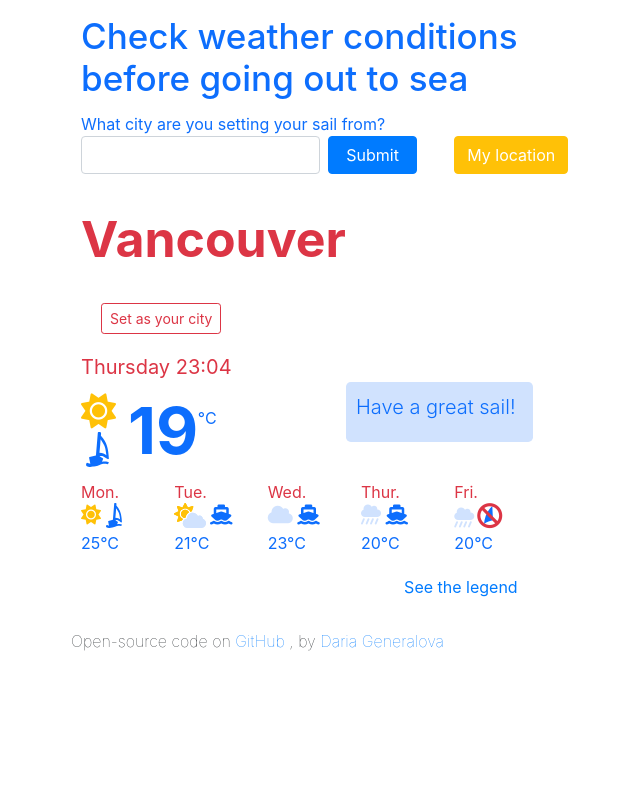
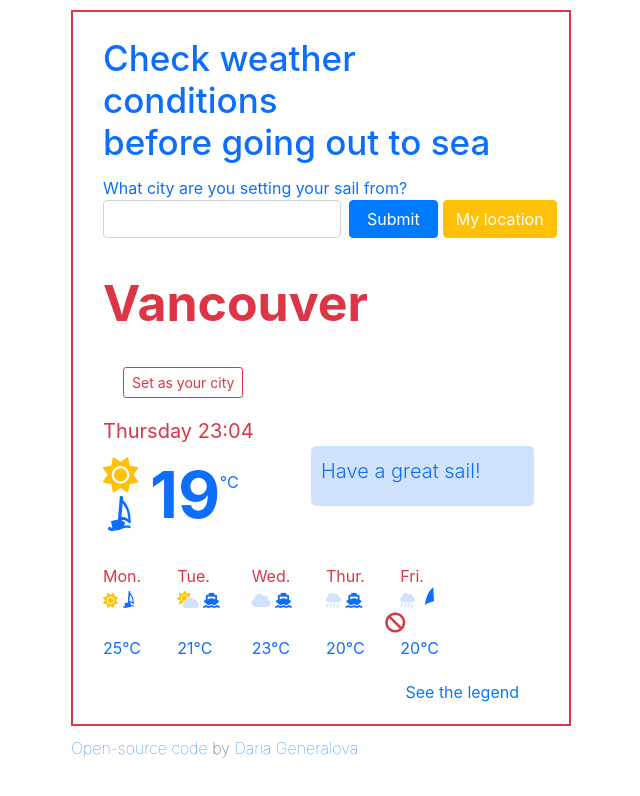
Before and after one commit to dashageneralova/WeatherApp, a website built with Parcel: page index.html in a window 1280 px wide. Shown: the whole page, without its empty margins (14-654 px from the left). Built offline with nearby package versions, Linux system fonts and the light colour scheme.

Commit message:
Tidied up the layout design

```diff
--- a/index.html
+++ b/index.html
@@ -3,7 +3,10 @@
   <head>
     <meta charset="UTF-8" />
     <meta http-equiv="X-UA-Compatible" content="IE=edge" />
-    <meta name="viewport" content="width=device-width, initial-scale=1.0" />
+    <meta
+      name="viewport"
+      content="width=device-width, initial-scale=1.0"
+    />
     <script src="https://unpkg.com/axios/dist/axios.min.js"></script>
     <title>Forecast</title>
     <link
@@ -32,28 +35,35 @@
         </div>
 
         <div class="row">
-          <div class="col-4">
+          <div class="col-10">
             <form class="form-inline row align" id="city-form">
-              <label class="sr-only" for="inlineFormInputCity2">Name</label>
+              <label class="sr-only" for="inlineFormInputCity2"
+                >Name</label
+              >
               <input
                 type="text"
                 class="form-control mb-2 mr-sm-2 col-8"
                 id="inlineFormInputCity2"
               />
-              <button type="submit" class="btn btn-primary mb-2 col-3">
+              <button
+                type="submit"
+                class="btn btn-primary mb-2 col-3"
+              >
                 Submit
               </button>
             </form>
           </div>
-          <div class="col-1">
-            <button type="button" class="btn btn-warning" id="current-position">
+          <div class="col-2">
+            <button
+              type="button"
+              class="btn btn-warning"
+              id="current-position"
+            >
               My location
             </button>
           </div>
         </div>
 
-        <div class="row">
-          <div class="col-5">
         <div class="city" id="city">
           Vancouver
           <button
@@ -63,103 +73,93 @@
             Set as your city
           </button>
         </div>
-          </div>
-        </div>
 
-        <div class="row">
-          <div class="col-5">
         <div class="dateTime" id="dateTime"></div>
-          </div>
-        </div>
 
         <div class="row currentInfo">
-          <div class="col-3">
+          <div class="col-6">
             <i class="fas fa-sun icon upper"></i>
             <img src="src/yacht.svg" class="icon bottom" />
             <span class="current" id="currentTemperature">19</span>
             <span class="unit">°C</span>
           </div>
-          <div class="col-2 jumbotron verdict">
+          <div class="col-6 jumbotron verdict">
             <p class="lead" id="jumbo">Have a great sail!</p>
           </div>
         </div>
 
         <div class="row">
-          <div class="col-1 forecastDay">
-            Mon.
-          </div>
-          <div class="col-1 forecastDay">
-            Tue.
-          </div>
-          <div class="col-1 forecastDay">
-            Wed.
-          </div>
-          <div class="col-1 forecastDay">
-            Thur.
-          </div>
-          <div class="col-1 forecastDay">
-            Fri.
-          </div>
+          <div class="col-2 forecastDay">Mon.</div>
+          <div class="col-2 forecastDay">Tue.</div>
+          <div class="col-2 forecastDay">Wed.</div>
+          <div class="col-2 forecastDay">Thur.</div>
+          <div class="col-2 forecastDay">Fri.</div>
         </div>
         <div class="row">
-          <div class="col-1 forecastWeather">
+          <div class="col-2 forecastWeather">
             <i class="fas fa-sun forecastIcon sunIcon"></i>
             <img src="src/yacht.svg" class="forecastPic" />
           </div>
-          <div class="col-1 forecastWeather">
+          <div class="col-2 forecastWeather">
             <img src="src/sun-cloud.svg" class="forecastPic" />
             <i class="fas fa-ship forecastIcon shipIcon"></i>
           </div>
-          <div class="col-1 forecastWeather">
+          <div class="col-2 forecastWeather">
             <i class="fas fa-cloud forecastIcon cloudIcon"></i>
             <i class="fas fa-ship forecastIcon shipIcon"></i>
           </div>
-          <div class="col-1 forecastWeather">
-            <i class="fas fa-cloud-showers-heavy forecastIcon cloudIcon"></i>
+          <div class="col-2 forecastWeather">
+            <i
+              class="
+                fas
+                fa-cloud-showers-heavy
+                forecastIcon
+                cloudIcon
+              "
+            ></i>
             <i class="fas fa-ship forecastIcon shipIcon"></i>
           </div>
-          <div class="col-1 forecastWeather">
-            <i class="fas fa-cloud-showers-heavy forecastIcon cloudIcon"></i>
+          <div class="col-2 forecastWeather">
+            <i
+              class="
+                fas
+                fa-cloud-showers-heavy
+                forecastIcon
+                cloudIcon
+              "
+            ></i>
             <img src="src/sail.svg" class="forecastIcon sailIcon" />
             <i class="fas fa-ban banIcon"></i>
           </div>
         </div>
 
         <div class="row">
-          <div class="col-1 forecastTemp">
-            25°C
-          </div>
-          <div class="col-1 forecastTemp">
-            21°C
-          </div>
-          <div class="col-1 forecastTemp">
-            23°C
-          </div>
-          <div class="col-1 forecastTemp">
-            20°C
-          </div>
-          <div class="col-1 forecastTemp">
-            20°C
-          </div>
+          <div class="col-2 forecastTemp">25°C</div>
+          <div class="col-2 forecastTemp">21°C</div>
+          <div class="col-2 forecastTemp">23°C</div>
+          <div class="col-2 forecastTemp">20°C</div>
+          <div class="col-2 forecastTemp">20°C</div>
         </div>
         <div class="row">
-          <div class="col-5 legendRef">
+          <div class="col-12 legendRef">
             <a href="legend.html" target="_blank">See the legend</a>
           </div>
         </div>
       </div>
 
       <div class="row">
-        <div class="col-5" id="footer">
-          Open-source code on
-          <a href="https://github.com/dashageneralova/WeatherApp" target="_blank">GitHub</a>
-          , by
+        <div class="col-12" id="footer">
+          <a
+            href="https://github.com/dashageneralova/WeatherApp"
+            target="_blank"
+            >Open-source code</a
+          >
+          by
           <a
             href="https://www.linkedin.com/in/daria-generalova-842a3a85/"
             target="_blank"
             >Daria Generalova</a
           >
-
         </div>
       </div>
     </div>
--- a/src/style.css
+++ b/src/style.css
@@ -12,7 +12,7 @@ p {
 }
 .banIcon {
   color: #dc3545;
-  font-size: 25px;
+  font-size: 20px;
   position: relative;
   right: 15px;
 }
@@ -37,7 +37,10 @@ p {
   color: #d0e2fe;
 }
 .content {
-  padding: 10px;
+  border: 2px solid #dc3545;
+  margin-top: 10px;
+  max-width: 500px;
+  padding: 20px 50px 20px 30px;
 }
 .current {
   color: #0d6efd;
@@ -47,7 +50,7 @@ p {
   right: 20px;
 }
 .currentInfo {
-  margin-bottom: 0px;
+  margin-bottom: 20px;
 }
 .dateTime {
   color: #dc3545;
@@ -57,11 +60,11 @@ p {
   color: #dc3545;
 }
 .forecastIcon {
-  font-size: 20px;
-  height: 20px;
+  font-size: 15px;
+  height: 15px;
 }
 .forecastPic {
-  height: 25px;
+  height: 17px;
   position: relative;
   bottom: 2px;
 }
@@ -93,6 +96,7 @@ p {
   color: #0d6efd;
   font-size: smaller;
   line-height: 5px;
+  text-align: right;
 }
 .noteButton {
   margin-left: 20px;
@@ -137,13 +141,15 @@ p {
 }
 #current-position {
   color: #fff;
+  position: relative;
+  right: 32px;
 }
 #current-position:hover {
   color: #fff;
 }
 #footer {
   font-weight: lighter;
-  margin-top: 20px;
+  margin-top: 10px;
 }
 #jumbo {
   vertical-align: middle;
```
Also changed, not shown: 1 other file. Lines whose indentation alone changed are shown as unchanged.
